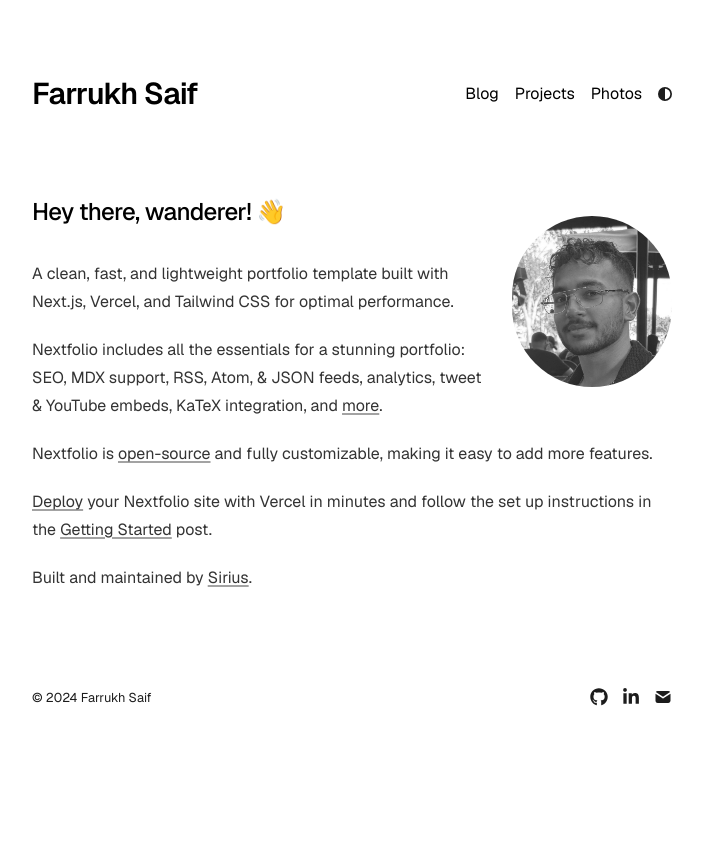
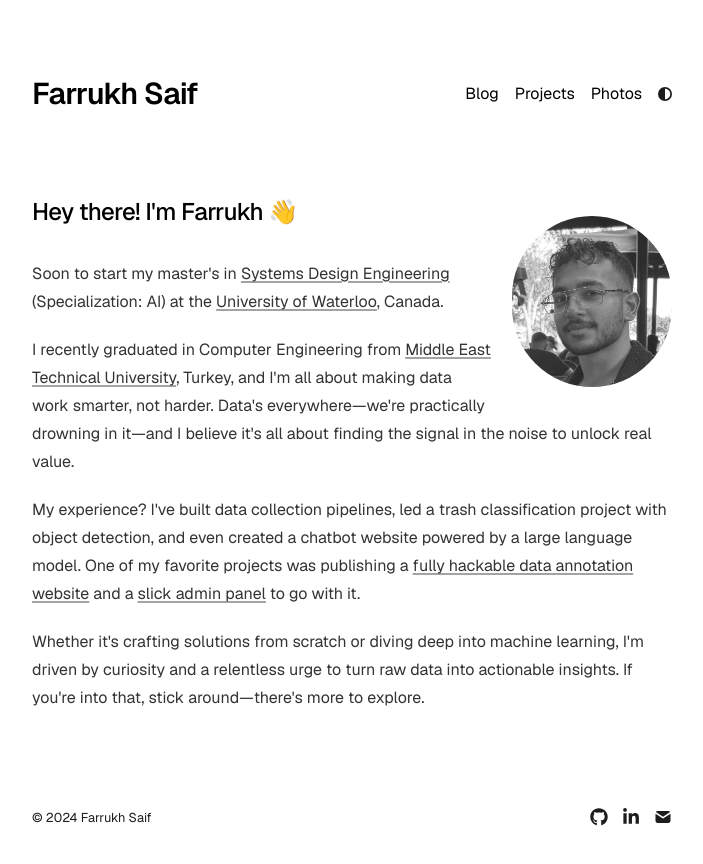
Before and after one commit to farrukh-saif/Portfolio, a Next.js app: page / in a window 1280 px wide. Shown: the top 864 px of the page, without its empty margins (288-991 px from the left). Built offline with nearby package versions, Linux system fonts and the light colour scheme.

Commit message:
Update main page

```diff
--- a/app/page.tsx
+++ b/app/page.tsx
@@ -17,52 +17,38 @@
       </a>
 
       <h1 className="mb-8 text-2xl font-medium tracking-tight">
-        Hey there, wanderer! 👋
+      Hey there! I'm Farrukh 👋
       </h1>
 
       <div className="prose prose-neutral dark:prose-invert">
         <p>
-          A clean, fast, and lightweight portfolio template built with Next.js,
-          Vercel, and Tailwind CSS for optimal performance.
+          Soon to start my master's in {" "}
+          <a href="https://uwaterloo.ca/systems-design-engineering/" target="_blank">
+          Systems Design Engineering
+          </a>
+          {" "}(Specialization: AI) at the{" "}
+          <a href="https://uwaterloo.ca/" target="_blank">University of Waterloo</a>, Canada.
         </p>
         <p>
-          Nextfolio includes all the essentials for a stunning portfolio: SEO,
-          MDX support, RSS, Atom, & JSON feeds, analytics, tweet & YouTube
-          embeds, KaTeX integration, and{" "}
-          <a
-            target="_blank"
-            href="https://github.com/1msirius/Nextfolio?tab=readme-ov-file#features"
-          >
-            more
-          </a>
-          .
+          I recently graduated in Computer Engineering from {" "}
+          <a href="https://metu.edu.tr/" target="_blank">Middle East Technical University</a>, Turkey,
+          and I'm all about making data work smarter, not harder. Data's everywhere—we're practically drowning in it—and I believe
+          it's all about finding the signal in the noise to unlock real value.
         </p>
         <p>
-          Nextfolio is{" "}
-          <a href={socialLinks.github} target="_blank">
-            open-source
-          </a>{" "}
-          and fully customizable, making it easy to add more features.
+          My experience? I've built data collection pipelines, led a trash classification project with object detection,
+          and even created a chatbot website powered by a large language model. One of my favorite projects was publishing a  {" "}
+          <a href="https://github.com/farrukh-saif/Image-Annotation-Tool" target="_blank">fully hackable data annotation website</a>
+          {" "} and a {" "}
+          <a href="https://github.com/farrukh-saif/Admin-Panel" target="_blank">slick admin panel</a> to go with it.
         </p>
         <p>
-          <a
-            href="https://vercel.com/new/clone?repository-url=https%3A%2F%2Fgithub.com%2F1msirius%2FNextfolio"
-            target="_blank"
-          >
-            Deploy
-          </a>{" "}
-          your Nextfolio site with Vercel in minutes and follow the set up
-          instructions in the{" "}
-          <a href="/blog/getting-started">Getting Started</a> post.
-        </p>
-        <p>
-          Built and maintained by{" "}
-          <a href="https://imsirius.xyz/" target="_blank">
-            Sirius
-          </a>
-          .
+          Whether it's crafting solutions from scratch or diving deep into machine learning, I'm driven by curiosity
+          and a relentless urge to turn raw data into actionable insights. If you're into that, stick around—there's more to explore.
         </p>
       </div>
+
+
     </section>
   );
 }
```
